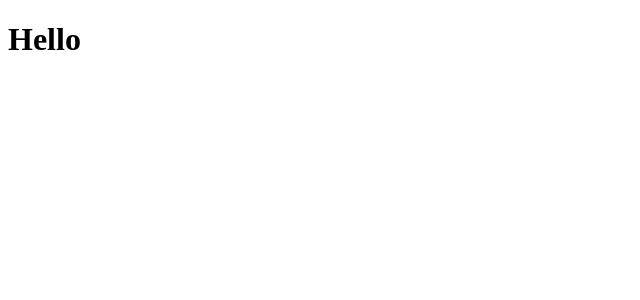
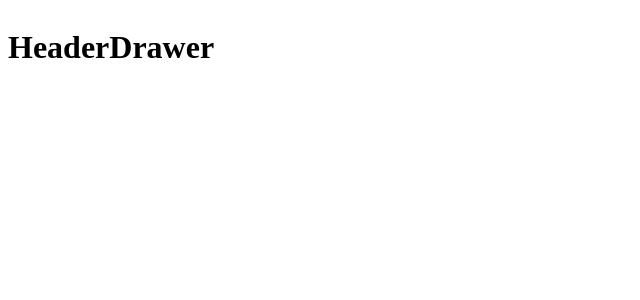
Before and after one commit to pesnik/telecom-network-tools, a React (Vite) app: page / in a window 1280 px wide. Shown: the top 300 px of the page, without its empty margins (0-640 px from the left). Built offline with nearby package versions, Linux system fonts and the light colour scheme.

Commit message:
base layout header, drawer init

```diff
--- /dev/null
+++ b/src/layout/Dashboard/Drawer/index.tsx
@@ -0,0 +1,3 @@
+export default function Drawer() {
+    return <h1>Drawer</h1>
+}
--- /dev/null
+++ b/src/layout/Dashboard/Header/index.tsx
@@ -0,0 +1,3 @@
+export default function Header() {
+    return <h1>Header</h1>
+}
--- a/src/layout/Dashboard/index.tsx
+++ b/src/layout/Dashboard/index.tsx
@@ -1,3 +1,12 @@
+import Box from "@mui/material/Box";
+import Header from "./Header";
+import Drawer from "./Drawer";
+
 export default function DashboardLayout() {
-  return <h1>Hello</h1>;
+  return (
+    <Box sx={{ display: "flex", width: "100%" }}>
+      <Header />
+      <Drawer />
+    </Box>
+  );
 }
--- a/vite.config.ts
+++ b/vite.config.ts
@@ -1,9 +1,12 @@
 import { defineConfig } from "vite";
 import react from "@vitejs/plugin-react";
+import path from "path";
+
+import tsconfigPaths from 'vite-tsconfig-paths';
 
 // https://vitejs.dev/config/
 export default defineConfig(async () => ({
-  plugins: [react()],
+  plugins: [react(), tsconfigPaths()],
 
   // Vite options tailored for Tauri development and only applied in `tauri dev` or `tauri build`
   //
@@ -18,4 +21,16 @@ export default defineConfig(async () => ({
       ignored: ["**/src-tauri/**"],
     },
   },
+  resolve: {
+    alias: [
+      {
+        find: /^~(.+)/,
+        replacement: path.join(process.cwd(), "node_modules/$1"),
+      },
+      {
+        find: /^src(.+)/,
+        replacement: path.join(process.cwd(), "src/$1"),
+      },
+    ],
+  },
 }));
```
Also changed, not shown: package.json (+6 -1 lines), 1 other file (tests, documents, lock files or other folders).
